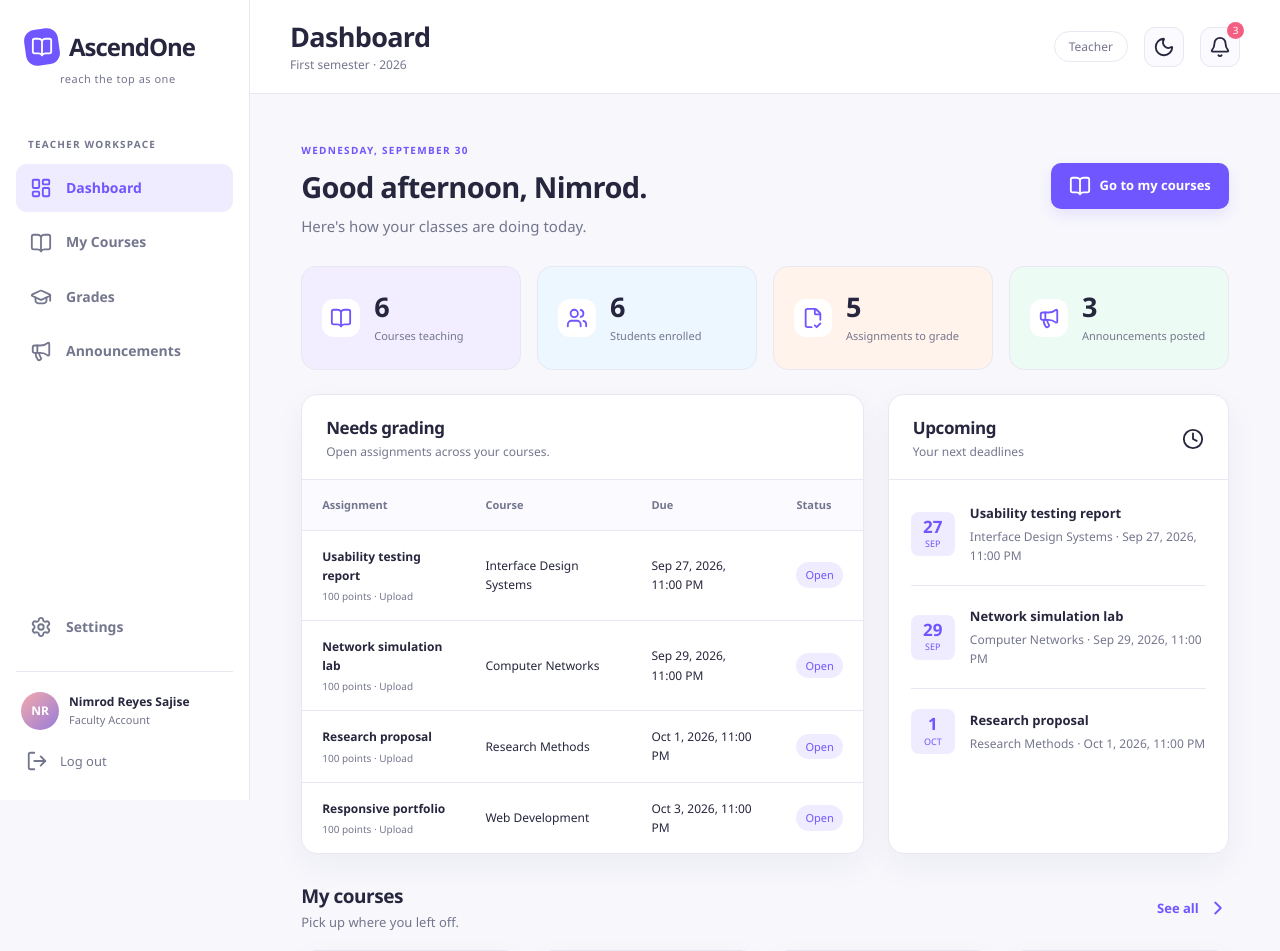
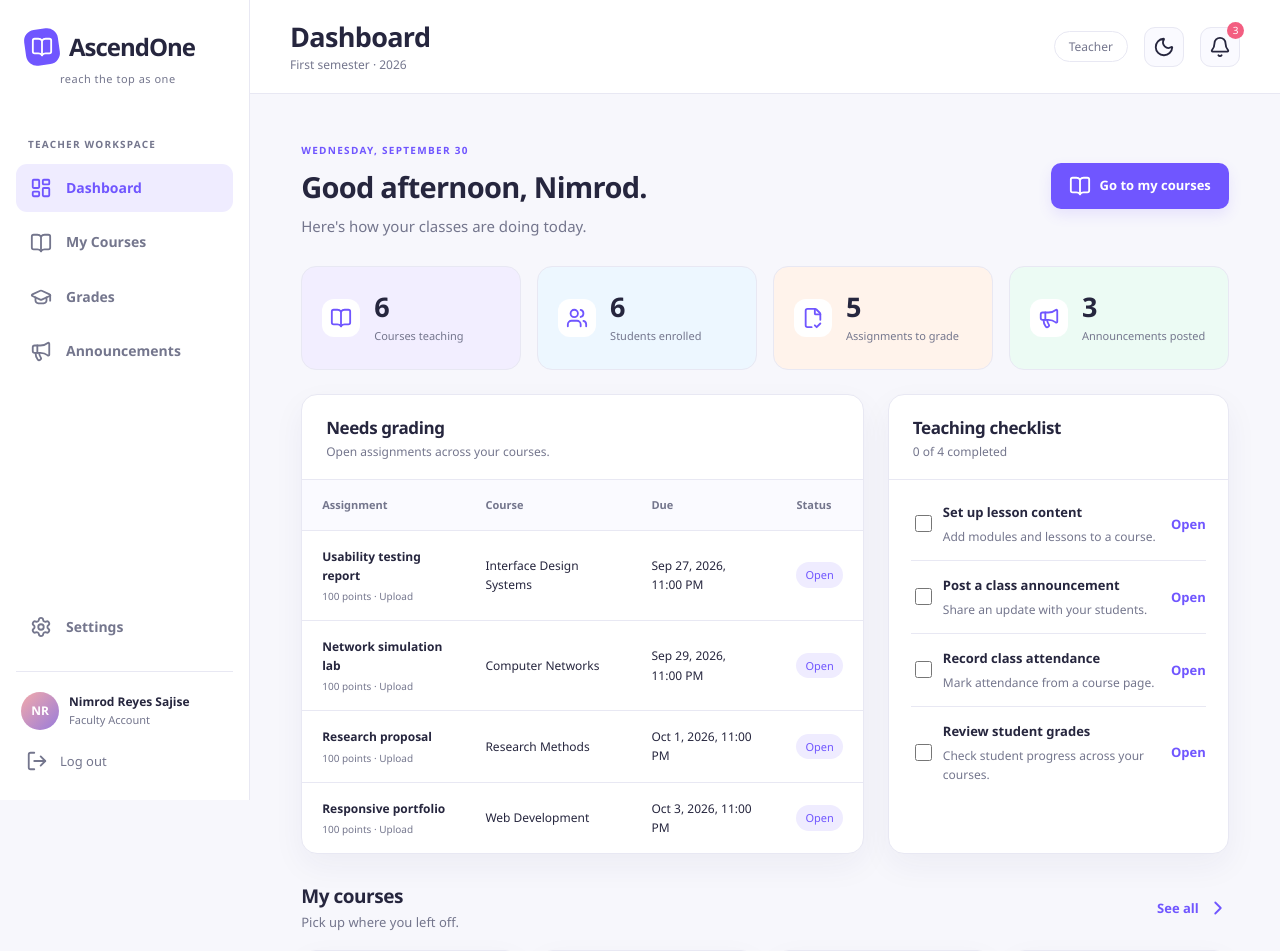
Before and after one commit to vonvoncode/WEBDEV-Midterms-LMS, a PHP site: page /teacher-dashboard.html in a window 1280 px wide. Shown: the top 951 px of the page. Run offline with PHP 8.4, Linux system fonts and the light colour scheme.

Commit message:
Fixed teacher attendance (added remove date + teacher dashboard checklist)

```diff
--- a/assets/css/style.css
+++ b/assets/css/style.css
@@ -652,6 +652,54 @@ strong {
   gap: 24px;
 }
 
+.teaching-checklist {
+    display: grid;
+    padding: 8px 22px 18px;
+}
+
+.checklist-item {
+    display: grid;
+    grid-template-columns: 20px 1fr auto;
+    align-items: center;
+    gap: 12px;
+    padding: 14px 0;
+    border-bottom: 1px solid var(--line);
+}
+
+.checklist-item:last-child {
+    border-bottom: 0;
+}
+
+.checklist-item input {
+    accent-color: var(--primary);
+}
+
+.checklist-copy strong,
+.checklist-copy small {
+    display: block;
+}
+
+.checklist-copy strong {
+    font-size: 13px;
+}
+
+.checklist-copy small {
+    margin-top: 4px;
+    color: var(--muted);
+}
+
+.checklist-item.is-done .checklist-copy strong {
+    color: var(--muted);
+    text-decoration: line-through;
+}
+
+.checklist-item a {
+    color: var(--primary);
+    font-size: 13px;
+    font-weight: 600;
+    text-decoration: none;
+}
+
 .section-space {
   margin-top: 30px;
 }
--- a/assets/js/teacher-dashboard.js
+++ b/assets/js/teacher-dashboard.js
@@ -15,19 +15,105 @@ function buildToGradeRow(assignment, course) {
     return tr;
 }
 
-function buildUpcomingRow(assignment, course) {
-    const a = document.createElement("a");
-    a.href = `teacher-courses.html?id=${course.id}`;
+const TEACHING_CHECKLIST_KEY = "ascendone-teaching-checklist";
 
-    const [month, day] = assignment.due.split(" ");
-    a.innerHTML = `
-    <time><b>${day.replace(",", "")}</b><span>${month}</span></time>
-    <div>
-      <strong>${assignment.name}</strong>
-      <small>${course.title} · ${assignment.due}</small>
-    </div>
-  `;
-    return a;
+const TEACHING_TASKS = [
+    {
+        id: "lesson-content",
+        title: "Set up lesson content",
+        detail: "Add modules and lessons to a course.",
+        href: "teacher-courses.html",
+    },
+    {
+        id: "announcement",
+        title: "Post a class announcement",
+        detail: "Share an update with your students.",
+        href: "teacher-announcements.html",
+    },
+    {
+        id: "attendance",
+        title: "Record class attendance",
+        detail: "Mark attendance from a course page.",
+        href: "teacher-courses.html",
+    },
+    {
+        id: "grades",
+        title: "Review student grades",
+        detail: "Check student progress across your courses.",
+        href: "teacher-grades.html",
+    },
+];
+
+function renderTeachingChecklist() {
+    const checklist = document.getElementById("teaching-checklist");
+    const progress = document.getElementById("checklist-progress");
+
+    if (!checklist || !progress) return;
+
+    let completedTasks = {};
+
+    try {
+        completedTasks =
+            JSON.parse(localStorage.getItem(TEACHING_CHECKLIST_KEY)) || {};
+    } catch {
+        completedTasks = {};
+    }
+
+    checklist.innerHTML = "";
+
+    TEACHING_TASKS.forEach((task) => {
+        const row = document.createElement("div");
+        row.className = "checklist-item";
+
+        const checkbox = document.createElement("input");
+        checkbox.type = "checkbox";
+        checkbox.checked = Boolean(completedTasks[task.id]);
+        checkbox.setAttribute("aria-label", `Mark "${task.title}" complete`);
+
+        const copy = document.createElement("div");
+        copy.className = "checklist-copy";
+
+        const title = document.createElement("strong");
+        title.textContent = task.title;
+
+        const detail = document.createElement("small");
+        detail.textContent = task.detail;
+
+        copy.append(title, detail);
+
+        const link = document.createElement("a");
+        link.href = task.href;
+        link.textContent = "Open";
+
+        if (checkbox.checked) {
+            row.classList.add("is-done");
+        }
+
+        checkbox.addEventListener("change", () => {
+            completedTasks[task.id] = checkbox.checked;
+            localStorage.setItem(
+                TEACHING_CHECKLIST_KEY,
+                JSON.stringify(completedTasks)
+            );
+
+            row.classList.toggle("is-done", checkbox.checked);
+            updateChecklistProgress(completedTasks);
+        });
+
+        row.append(checkbox, copy, link);
+        checklist.appendChild(row);
+    });
+
+    updateChecklistProgress(completedTasks);
+}
+
+function updateChecklistProgress(completedTasks) {
+    const progress = document.getElementById("checklist-progress");
+    const count = TEACHING_TASKS.filter(
+        (task) => completedTasks[task.id]
+    ).length;
+
+    progress.textContent = `${count} of ${TEACHING_TASKS.length} completed`;
 }
 
 function buildCourseCard(course) {
@@ -96,10 +182,7 @@ function init() {
         toGradeBody.appendChild(buildToGradeRow(assignment, course));
     });
 
-    const upcomingList = document.getElementById("upcoming-list");
-    openAssignments.slice(0, 3).forEach(({ assignment, course }) => {
-        upcomingList.appendChild(buildUpcomingRow(assignment, course));
-    });
+    renderTeachingChecklist();
 
     const courseGrid = document.getElementById("dashboard-course-grid");
     TEACHER_COURSES.slice(0, 4).forEach((course) => {
--- a/teacher-dashboard.html
+++ b/teacher-dashboard.html
@@ -185,21 +185,17 @@
                 <tbody id="to-grade-rows">
                   <!-- rows injected by teacher-dashboard.js -->
                 </tbody>
-              </table>
-            </div>
+              </table></div>
               </section>
 
               <section class="panel">
                 <div class="panel-heading">
                   <div>
-                <h2>Upcoming</h2>
-                <p>Your next deadlines</p>
+                    <h2>Teaching checklist</h2>
+                    <p id="checklist-progress">0 of 4 completed</p>
                   </div>
-              <i class="icon" data-lucide="clock"></i>
                 </div>
-            <div class="schedule-list" id="upcoming-list">
-              <!-- rows injected by teacher-dashboard.js -->
-            </div>
+                <div class="teaching-checklist" id="teaching-checklist"></div>
               </section>
               </div>
 
```
Also changed, not shown: other parts of assets/css/style.css (+52 -0 lines), assets/js/teacher-courses.js (+71 -5 lines), teacher-courses.html (+23 -1 lines). Lines whose indentation alone changed are shown as unchanged.
